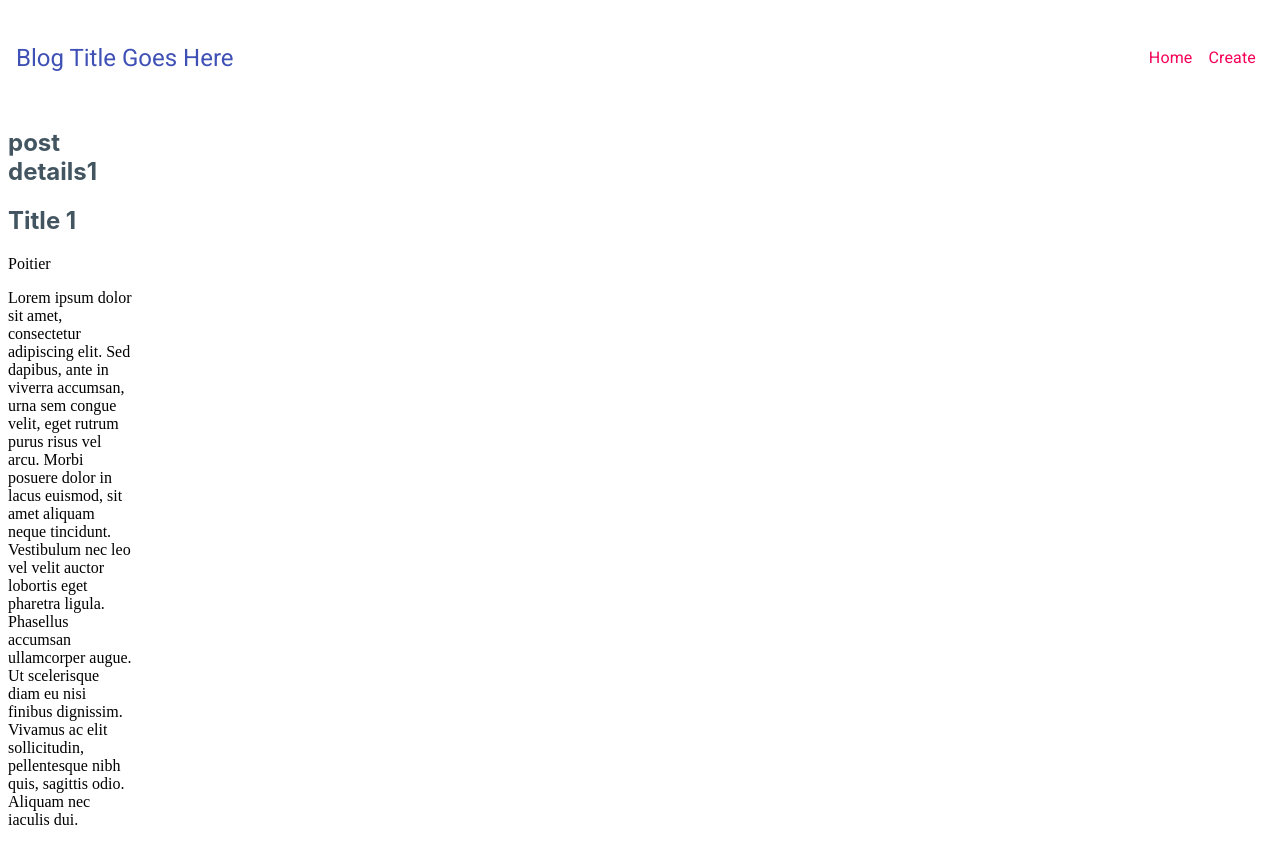
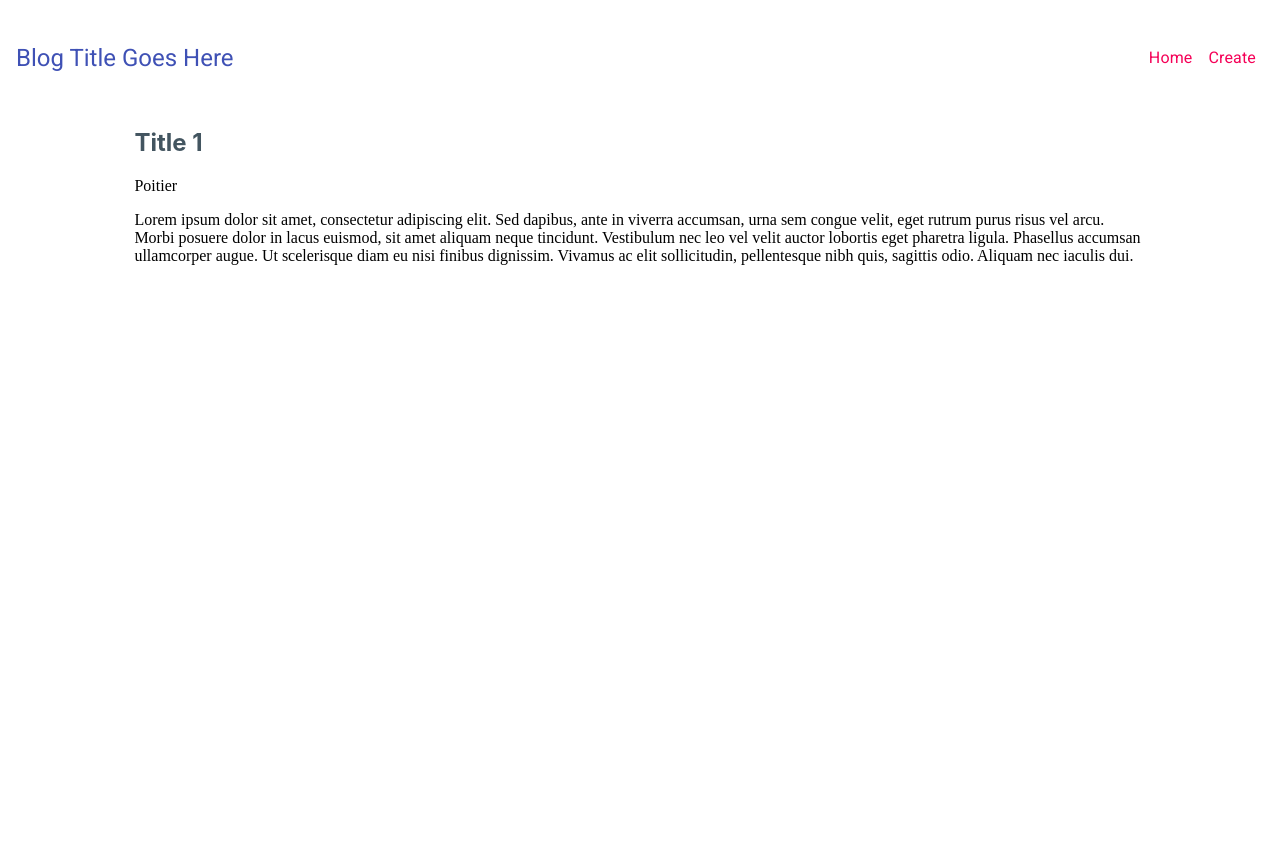
Before and after one commit to pstringe/blog, a React (Create React App) app: page /posts/1 in a window 1280 px wide. After the commit the page ends 800 px from the top, so only its background shows below. Built offline with nearby package versions, Linux system fonts and the light colour scheme; data requests are answered from the project's data file; the HTML template or start-up script is replaced by a standard one.

Commit message:
adjusted layout for post details

```diff
--- a/src/PostDetails.js
+++ b/src/PostDetails.js
@@ -6,15 +6,14 @@ const PostDetails = () => {
     const {data : post, error, isPending } = useFetch('http://localhost:8000/posts/' + id);
     return (
        <div className='post-details'>
-           <h2>post details{id}</h2>
            {isPending && <div>Loading...</div>}
            {error && <div>{error}</div>}
            {(!isPending && !error &&
-            <div className='post'>
+            <>
                 <h2>{post.title}</h2>
                 <p className='post-author'>{post.author}</p>
                 <p className='post-body'>{post.body}</p>
-            </div>
+            </>
            )}
        </div>
     );
--- a/src/index.css
+++ b/src/index.css
@@ -55,7 +55,7 @@ a {
   margin: 8px;
 }
 
-.home, .create{
+.home, .create, .post-details{
   grid-column-start: 2;
   grid-column-end: 2;
   grid-row-start: 2;
```
